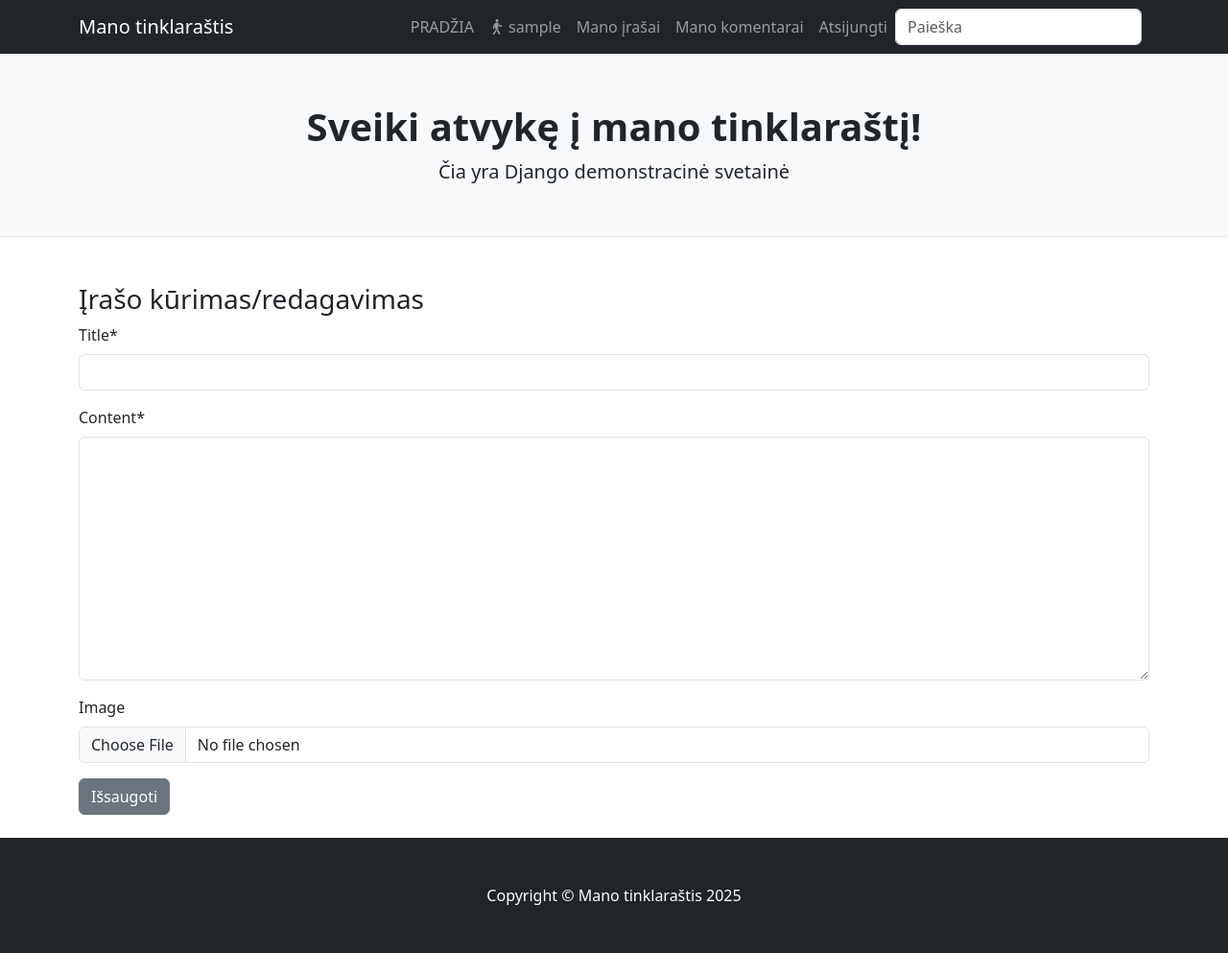
After one commit to DonatasNoreika/myblog_20251031, a Django app: page /posts/new/ in a window 1280 px wide. The commit adds this page. Shown: the whole page at 96% size. Run offline with Django 5.2, Linux system fonts and the light colour scheme; the visitor is signed in with stand-in values (Sample User, id 1); some libraries are stand-ins or nearby versions.

Commit message:
+Padaryti, kad prisijungęs vartotojas galėtų kurti įrašus

```diff
--- /dev/null
+++ b/mysite/myblog/templates/post_form.html
@@ -0,0 +1,13 @@
+{% extends 'base.html' %}
+
+{% block title %}Įrašo kūrimas/redagavimas{% endblock %}
+
+{% block content %}
+<h3>Įrašo kūrimas/redagavimas</h3>
+<form method="post" class="mb-4" enctype="multipart/form-data">
+    {% csrf_token %}
+    {% load crispy_forms_tags %}
+    {{ form | crispy }}
+    <button type="submit" class="btn btn-secondary">Išsaugoti</button>
+</form>
+{% endblock %}
--- a/mysite/myblog/templates/posts.html
+++ b/mysite/myblog/templates/posts.html
@@ -3,6 +3,12 @@
 {% block title %}PRADŽIA{% endblock %}
 
 {% block content %}
+
+{% if user.is_authenticated %}
+<div>
+    <a class="btn btn-secondary mb-5" href="{% url 'posts_new' %}">Naujas įrašas</a>
+</div>
+{% endif %}
 
 {% for post in posts %}
 
--- a/mysite/myblog/urls.py
+++ b/mysite/myblog/urls.py
@@ -9,4 +9,5 @@ urlpatterns = [
     path('usercomments/', views.UserCommentListView.as_view(), name="user_comments"),
     path("register/", views.register, name="register"),
     path("profile/", views.profile, name="profile"),
+    path("posts/new/", views.PostCreateView.as_view(), name="posts_new"),
 ]
--- a/mysite/myblog/views.py
+++ b/mysite/myblog/views.py
@@ -12,6 +12,7 @@ from .forms import (CommentForm,
                     ProfileUpdateForm,
                     CustomUserCreateForm)
 from django.contrib.auth.decorators import login_required
+from django.urls import reverse_lazy
 
 class PostListView(generic.ListView):
     model = Post
@@ -100,3 +101,15 @@ def profile(request):
         messages.info(request, f'Vartotoją paredagavome!')
         return redirect("profile")
     return render(request, template_name="profile.html", context={"u_form": u_form, "p_form": p_form})
+
+
+class PostCreateView(LoginRequiredMixin, generic.CreateView):
+    model = Post
+    template_name = "post_form.html"
+    fields = ['title', 'content', 'image']
+    success_url = reverse_lazy('posts')
+
+    def form_valid(self, form):
+        form.instance.author = self.request.user
+        form.save()
+        return super().form_valid(form)
```
